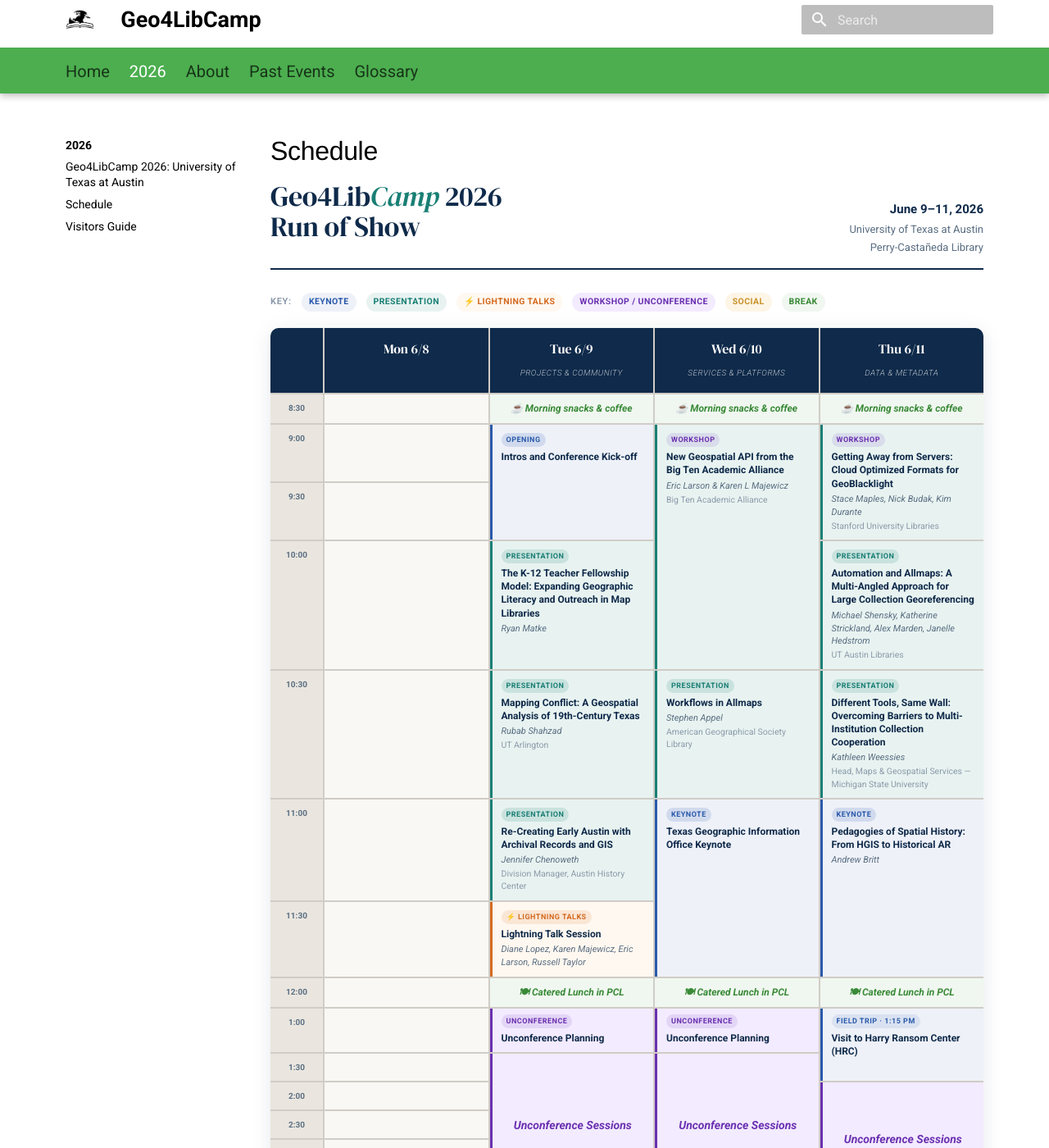
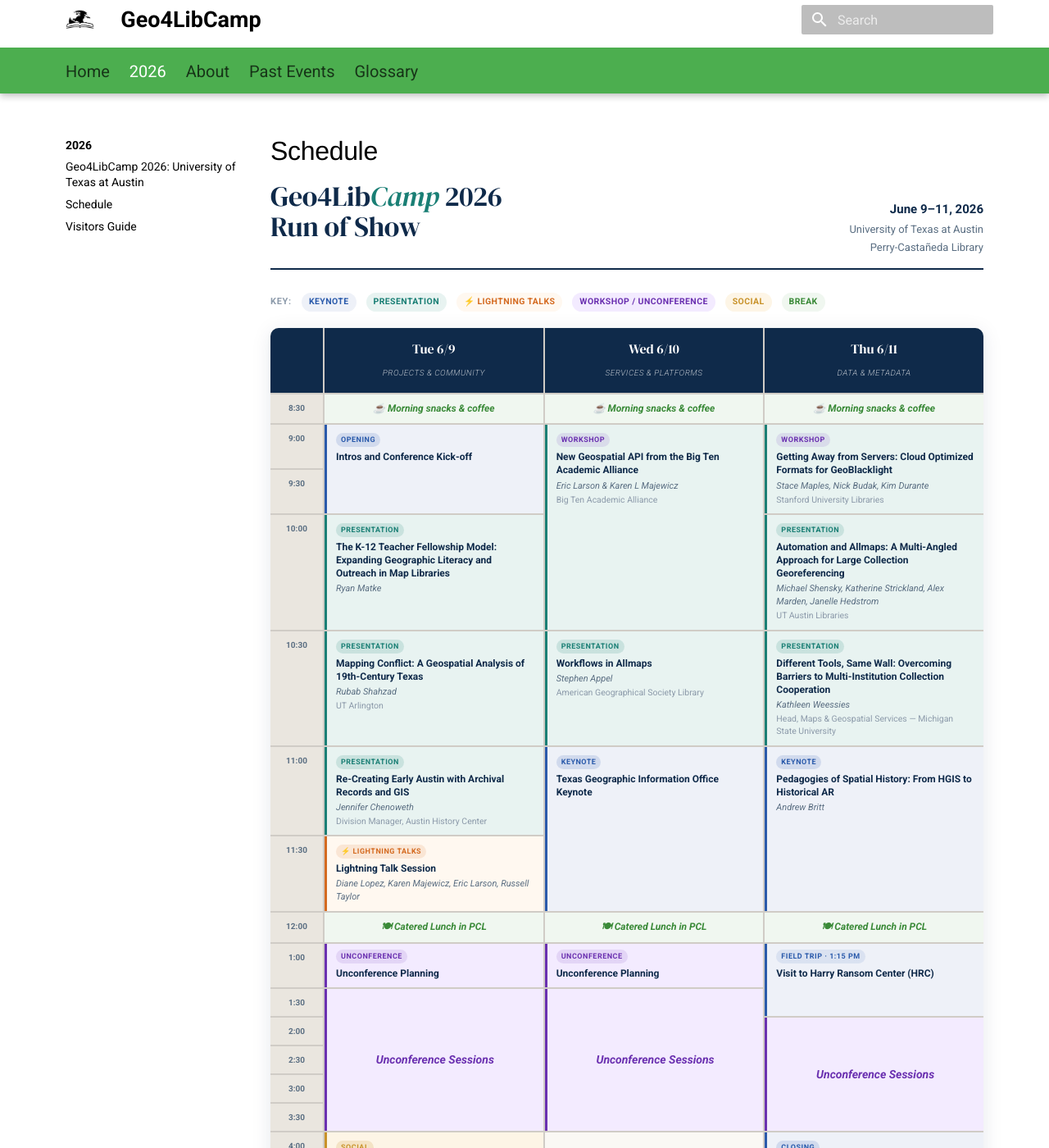
Before and after one commit to geo4lib/geo4libcamp-website, an MkDocs documentation site: the page built from docs/2026/schedule.md, in a window 1280 px wide and 1400 px high. Shown: the whole window at 82% size. Built offline with MkDocs 1.6.1 and Material for MkDocs 9.7.7, drawn with Linux system fonts in a browser that asks for light colours.

Commit message:
Schedule and index updates

```diff
--- a/docs/2026/schedule.md
+++ b/docs/2026/schedule.md
@@ -55,7 +55,7 @@
     max-width: 1020px;
     margin: 0 auto;
     display: grid;
-    grid-template-columns: 64px repeat(4, 1fr);
+    grid-template-columns: 64px repeat(3, 1fr);
     gap: 2px;
     background: #d0ccc6;
     border-radius: 10px;
@@ -95,7 +95,6 @@
     line-height: 1.45;
   }
   .cell.empty { background: #faf8f4; }
-
   .cell.break {
     background: #f0f7f0;
     display: flex; align-items: center; justify-content: center;
@@ -154,9 +153,6 @@
   <!-- HEADERS -->
   <div class="col-header"></div>
   <div class="col-header">
-    <span class="day-name">Mon 6/8</span>
-  </div>
-  <div class="col-header">
     <span class="day-name">Tue 6/9</span>
     <span class="day-theme">Projects &amp; Community</span>
   </div>
@@ -171,14 +167,12 @@
 
   <!-- 8:30 AM -->
   <div class="time">8:30</div>
-  <div class="cell empty"></div>
   <div class="cell break">☕ Morning snacks &amp; coffee</div>
   <div class="cell break">☕ Morning snacks &amp; coffee</div>
   <div class="cell break">☕ Morning snacks &amp; coffee</div>
 
   <!-- 9:00 AM -->
   <div class="time">9:00</div>
-  <div class="cell empty"></div>
   <div class="cell keynote" style="grid-row: span 2;">
     <span class="stag stag-keynote">Opening</span>
     <div class="stitle">Intros and Conference Kick-off</div>
@@ -198,11 +192,9 @@
 
   <!-- 9:30 AM -->
   <div class="time">9:30</div>
-  <div class="cell empty"></div>
 
   <!-- 10:00 AM -->
   <div class="time">10:00</div>
-  <div class="cell empty"></div>
   <div class="cell talk">
     <span class="stag stag-talk">Presentation</span>
     <div class="stitle">The K-12 Teacher Fellowship Model: Expanding Geographic Literacy and Outreach in Map Libraries</div>
@@ -217,7 +209,6 @@
 
   <!-- 10:30 AM -->
   <div class="time">10:30</div>
-  <div class="cell empty"></div>
   <div class="cell talk">
     <span class="stag stag-talk">Presentation</span>
     <div class="stitle">Mapping Conflict: A Geospatial Analysis of 19th-Century Texas</div>
@@ -239,7 +230,6 @@
 
   <!-- 11:00 AM -->
   <div class="time">11:00</div>
-  <div class="cell empty"></div>
   <div class="cell talk">
     <span class="stag stag-talk">Presentation</span>
     <div class="stitle">Re-Creating Early Austin with Archival Records and GIS</div>
@@ -258,7 +248,6 @@
 
   <!-- 11:30 AM -->
   <div class="time">11:30</div>
-  <div class="cell empty"></div>
   <div class="cell lightning">
     <span class="stag stag-lightning">⚡ Lightning Talks</span>
     <div class="stitle">Lightning Talk Session</div>
@@ -267,60 +256,52 @@
 
   <!-- 12:00 PM -->
   <div class="time">12:00</div>
-  <div class="cell empty"></div>
   <div class="cell break">🍽 Catered Lunch in PCL</div>
   <div class="cell break">🍽 Catered Lunch in PCL</div>
   <div class="cell break">🍽 Catered Lunch in PCL</div>
 
   <!-- 1:00 PM -->
   <div class="time" style="grid-column:1;">1:00</div>
-  <div class="cell empty" style="grid-column:2;"></div>
+  <div class="cell workshop" style="grid-column:2; padding:6px 11px;">
+    <span class="stag stag-workshop">Unconference</span>
+    <div class="stitle">Unconference Planning</div>
+  </div>
   <div class="cell workshop" style="grid-column:3; padding:6px 11px;">
     <span class="stag stag-workshop">Unconference</span>
     <div class="stitle">Unconference Planning</div>
   </div>
-  <div class="cell workshop" style="grid-column:4; padding:6px 11px;">
-    <span class="stag stag-workshop">Unconference</span>
-    <div class="stitle">Unconference Planning</div>
-  </div>
-  <div class="cell fieldtrip" style="grid-column:5; grid-row:span 2; padding:6px 11px;">
+  <div class="cell fieldtrip" style="grid-column:4; grid-row:span 2; padding:6px 11px;">
     <span class="stag stag-fieldtrip">Field Trip · 1:15 PM</span>
     <div class="stitle">Visit to Harry Ransom Center (HRC)</div>
   </div>
 
   <!-- 1:30 PM -->
   <div class="time" style="grid-column:1;">1:30</div>
-  <div class="cell empty" style="grid-column:2;"></div>
+  <div class="cell workshop" style="grid-column:2; grid-row:span 5; display:flex; align-items:center; justify-content:center; text-align:center; color:#6a30b0; font-style:italic; font-size:14px; font-weight:600;">Unconference Sessions</div>
   <div class="cell workshop" style="grid-column:3; grid-row:span 5; display:flex; align-items:center; justify-content:center; text-align:center; color:#6a30b0; font-style:italic; font-size:14px; font-weight:600;">Unconference Sessions</div>
-  <div class="cell workshop" style="grid-column:4; grid-row:span 5; display:flex; align-items:center; justify-content:center; text-align:center; color:#6a30b0; font-style:italic; font-size:14px; font-weight:600;">Unconference Sessions</div>
 
   <!-- 2:00 PM -->
   <div class="time" style="grid-column:1;">2:00</div>
-  <div class="cell empty" style="grid-column:2;"></div>
-  <div class="cell workshop" style="grid-column:5; grid-row:span 4; display:flex; align-items:center; justify-content:center; text-align:center; color:#6a30b0; font-style:italic; font-size:14px; font-weight:600;">Unconference Sessions</div>
+  <div class="cell workshop" style="grid-column:4; grid-row:span 4; display:flex; align-items:center; justify-content:center; text-align:center; color:#6a30b0; font-style:italic; font-size:14px; font-weight:600;">Unconference Sessions</div>
 
   <!-- 2:30 PM -->
   <div class="time" style="grid-column:1;">2:30</div>
-  <div class="cell empty" style="grid-column:2;"></div>
 
   <!-- 3:00 PM -->
   <div class="time" style="grid-column:1;">3:00</div>
-  <div class="cell empty" style="grid-column:2;"></div>
 
   <!-- 3:30 PM -->
   <div class="time" style="grid-column:1;">3:30</div>
-  <div class="cell empty" style="grid-column:2;"></div>
 
   <!-- 4:00 PM -->
   <div class="time" style="grid-column:1;">4:00</div>
-  <div class="cell empty" style="grid-column:2;"></div>
-  <div class="cell social" style="grid-column:3;">
+  <div class="cell social" style="grid-column:2;">
     <span class="stag stag-social">Social</span>
     <div class="stitle">Welcome Reception</div>
     <div class="sspeaker">PCL Map Room</div>
   </div>
-  <div class="cell empty" style="grid-column:4;"></div>
-  <div class="cell keynote" style="grid-column:5;">
+  <div class="cell empty" style="grid-column:3;"></div>
+  <div class="cell keynote" style="grid-column:4;">
     <span class="stag stag-keynote">Closing</span>
     <div class="stitle">Conference Wrap-up</div>
   </div>
@@ -328,36 +309,33 @@
   <!-- 5:00 PM -->
   <div class="time" style="grid-column:1;">5:00</div>
   <div class="cell empty" style="grid-column:2;"></div>
-  <div class="cell empty" style="grid-column:3;"></div>
-  <div class="cell social" style="grid-column:4;">
+  <div class="cell social" style="grid-column:3;">
     <span class="stag stag-social">Happy Hour</span>
     <div class="stitle">Hole in the Wall</div>
   </div>
-  <div class="cell social" style="grid-column:5;">
+  <div class="cell social" style="grid-column:4;">
     <span class="stag stag-social">Happy Hour</span>
     <div class="stitle">Cloak Room</div>
   </div>
 
   <!-- 6:00 PM -->
   <div class="time" style="grid-column:1;">6:00</div>
-  <div class="cell empty" style="grid-column:2;"></div>
-  <div class="cell social" style="grid-column:3;">
+  <div class="cell social" style="grid-column:2;">
     <span class="stag stag-social">Happy Hour</span>
     <div class="stitle">Scholz Garten</div>
   </div>
+  <div class="cell empty" style="grid-column:3;"></div>
   <div class="cell empty" style="grid-column:4;"></div>
-  <div class="cell empty" style="grid-column:5;"></div>
 
   <!-- 7:30 PM -->
   <div class="time" style="grid-column:1;">7:30</div>
   <div class="cell empty" style="grid-column:2;"></div>
-  <div class="cell empty" style="grid-column:3;"></div>
-  <div class="cell social" style="grid-column:4;">
+  <div class="cell social" style="grid-column:3;">
     <span class="stag stag-social">Evening Activity</span>
     <div class="stitle">🦇 Bat Viewing</div>
     <div class="sspeaker">Congress Avenue Bridge</div>
   </div>
-  <div class="cell empty" style="grid-column:5;"></div>
+  <div class="cell empty" style="grid-column:4;"></div>
 
 </div>
 </div>
```
Also changed, not shown: docs/2026/index.md (+0 -12 lines).
